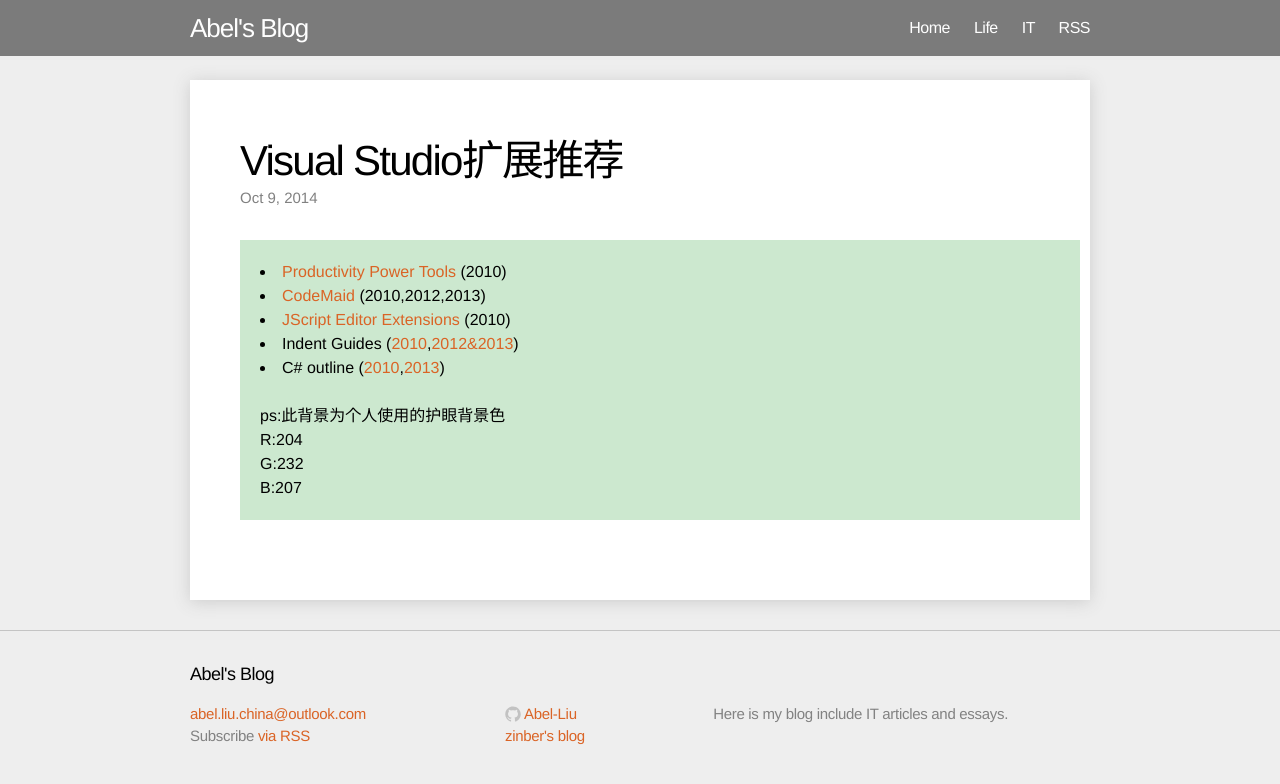
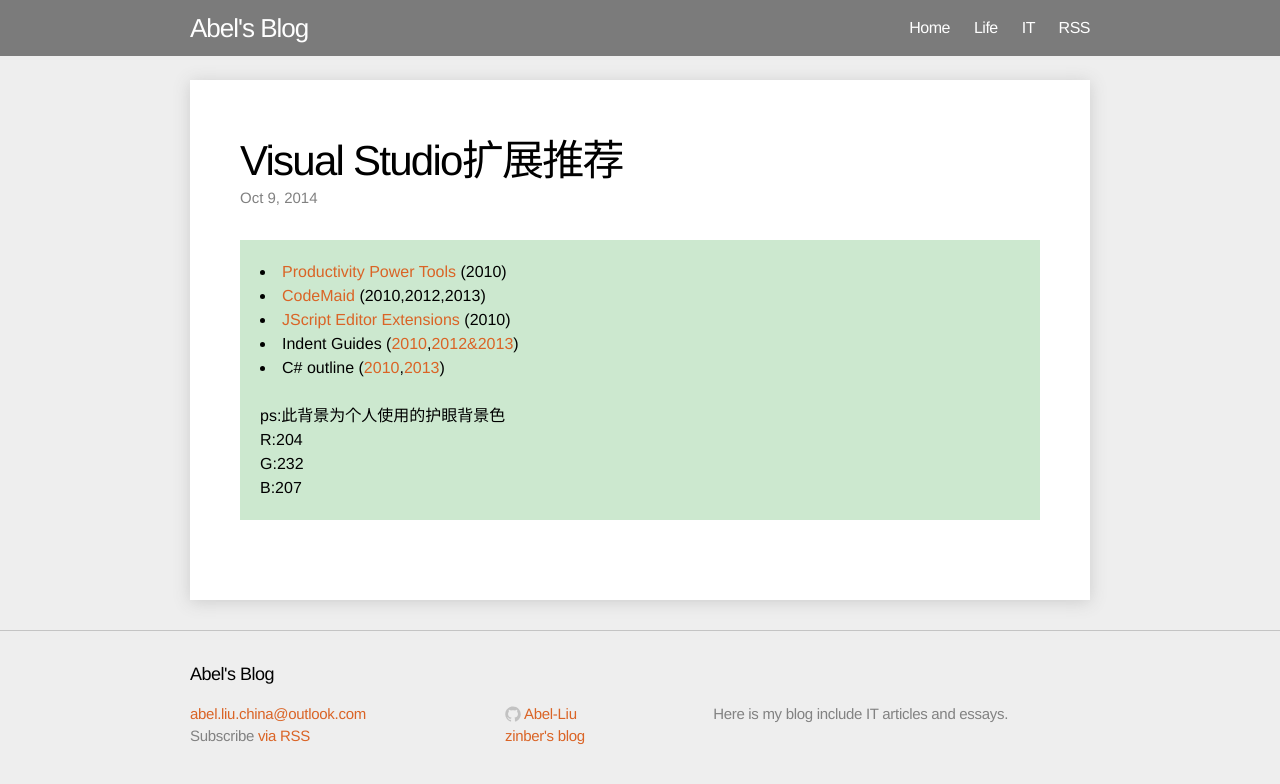
Before and after one commit to Abel-Liu/Abel-Liu.github.io, a Jekyll site: the page built from _posts/2014-10-09-visual-studio-extensions.md, in a window 1280 px wide. Shown: the top 784 px of the page. Built offline with Jekyll 4.4.1, drawn with Linux system fonts in a browser that asks for light colours; comment, search, counter and statistics services are not loaded.

Commit message:
vs ext backcolor fix

```diff
--- a/_posts/2014-10-09-visual-studio-extensions.md
+++ b/_posts/2014-10-09-visual-studio-extensions.md
@@ -4,7 +4,7 @@
 categories: IT
 ---
 
-<div style="width:100%;height:100%;padding:20px;background-color:#CCE8CF">
+<div style="height:100%;padding:20px;background-color:#CCE8CF">
 <li>
 <a href="https://visualstudiogallery.msdn.microsoft.com/d0d33361-18e2-46c0-8ff2-4adea1e34fef" target="_blank">Productivity Power Tools</a> (2010)
 </li>
```
